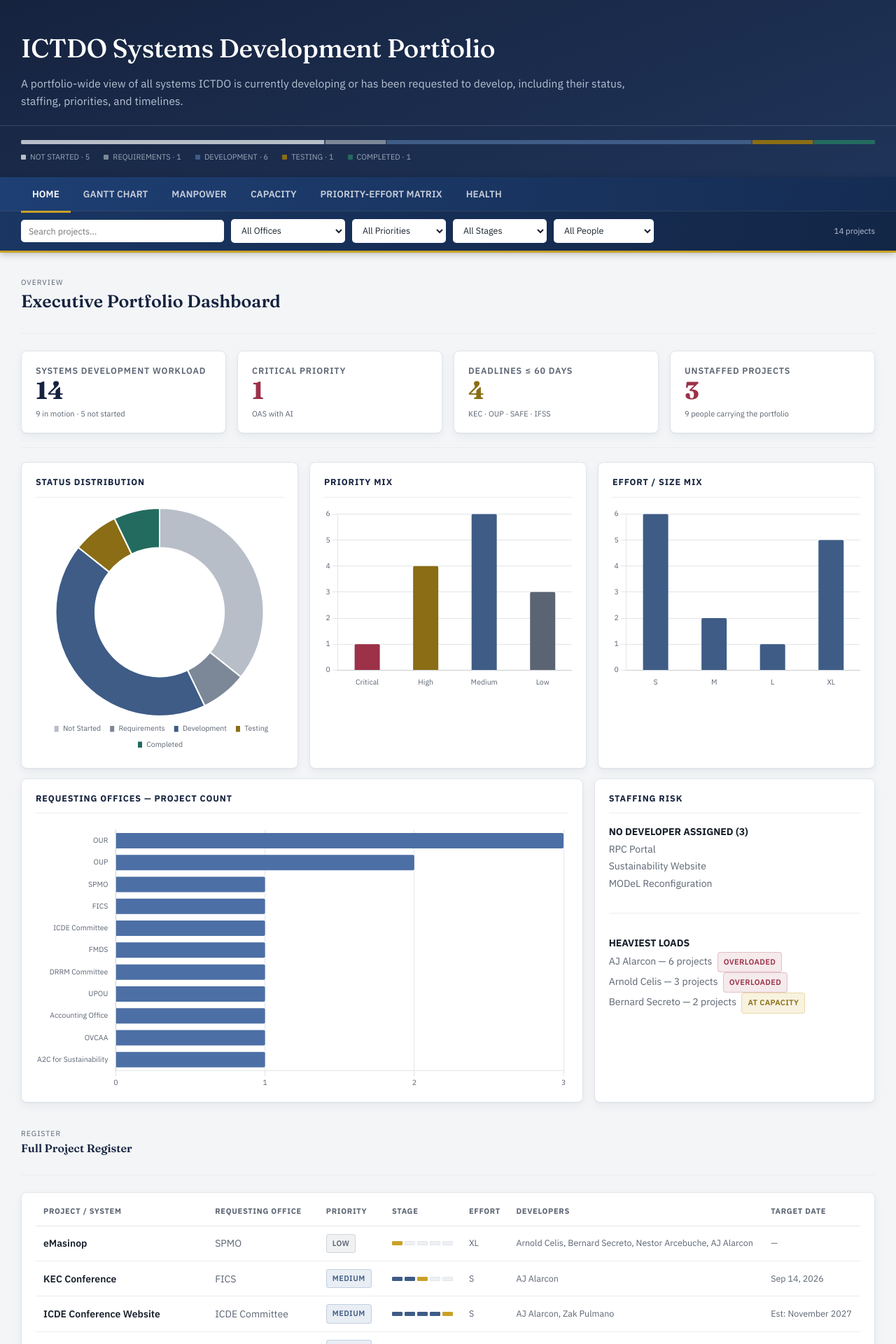
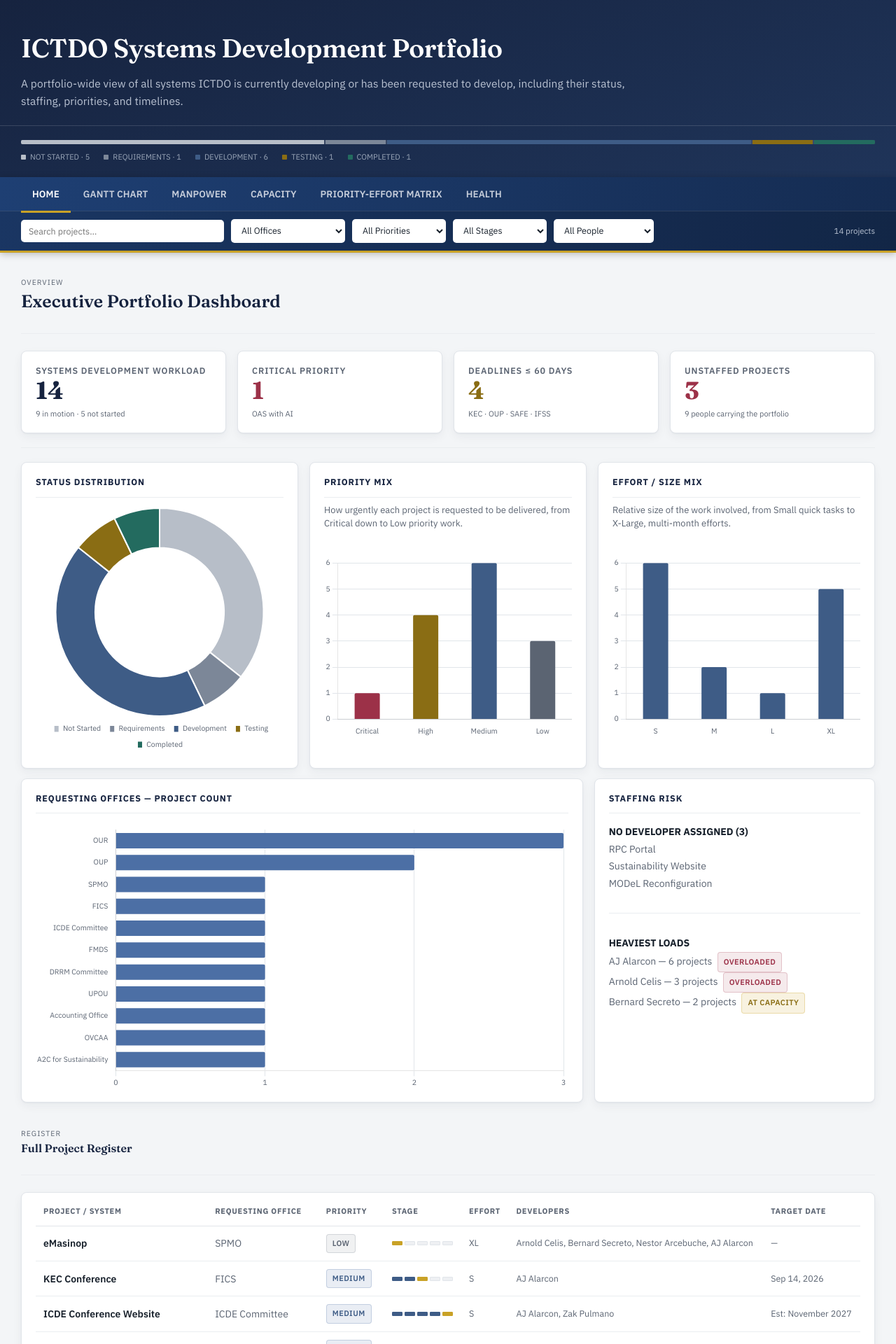
Before and after one commit to reinaldncku/reinaldncku.github.io, a Jekyll site: the page ictdo/index.html, which Jekyll copies as it is, in a window 1280 px wide. Shown: the top 1920 px of the page at 70% size. Built offline with Jekyll 4.4.1, drawn with Linux system fonts in a browser that asks for light colours.

Commit message:
Add files via upload

```diff
--- a/ictdo/index.html
+++ b/ictdo/index.html
@@ -52,10 +52,12 @@
     </div>
     <div class="panel">
       <div class="panel-head"><span class="panel-title"><b>Priority Mix</b></span></div>
+      <p class="panel-sub">How urgently each project is requested to be delivered, from Critical down to Low priority work.</p><br />
       <canvas id="chartPriority" height="220"></canvas>
     </div>
     <div class="panel">
       <div class="panel-head"><span class="panel-title"><b>Effort / Size Mix</b></span></div>
+      <p class="panel-sub">Relative size of the work involved, from Small quick tasks to X-Large, multi-month efforts.</p><br />
       <canvas id="chartEffort" height="220"></canvas>
     </div>
   </div>
--- a/ictdo/style.css
+++ b/ictdo/style.css
@@ -116,7 +116,7 @@ a:focus-visible, button:focus-visible, .switch:focus-visible{
 .callsign-text h1{
   margin:0;
   font-family:var(--font-display);
-  font-weight:500;
+  font-weight:600;
   font-size:37px;
   letter-spacing:-0.01em;
   color:#FFFFFF;
@@ -330,6 +330,12 @@ a:focus-visible, button:focus-visible, .switch:focus-visible{
   font-weight:600;
 }
 .panel-title b{ color:var(--navy); font-weight:700; }
+.panel-sub{
+  margin:-6px 0 12px;
+  font-size:13px;
+  line-height:1.5;
+  color:var(--text-dim);
+}
 
 /* KPI readout */
 .kpi .value{
```
